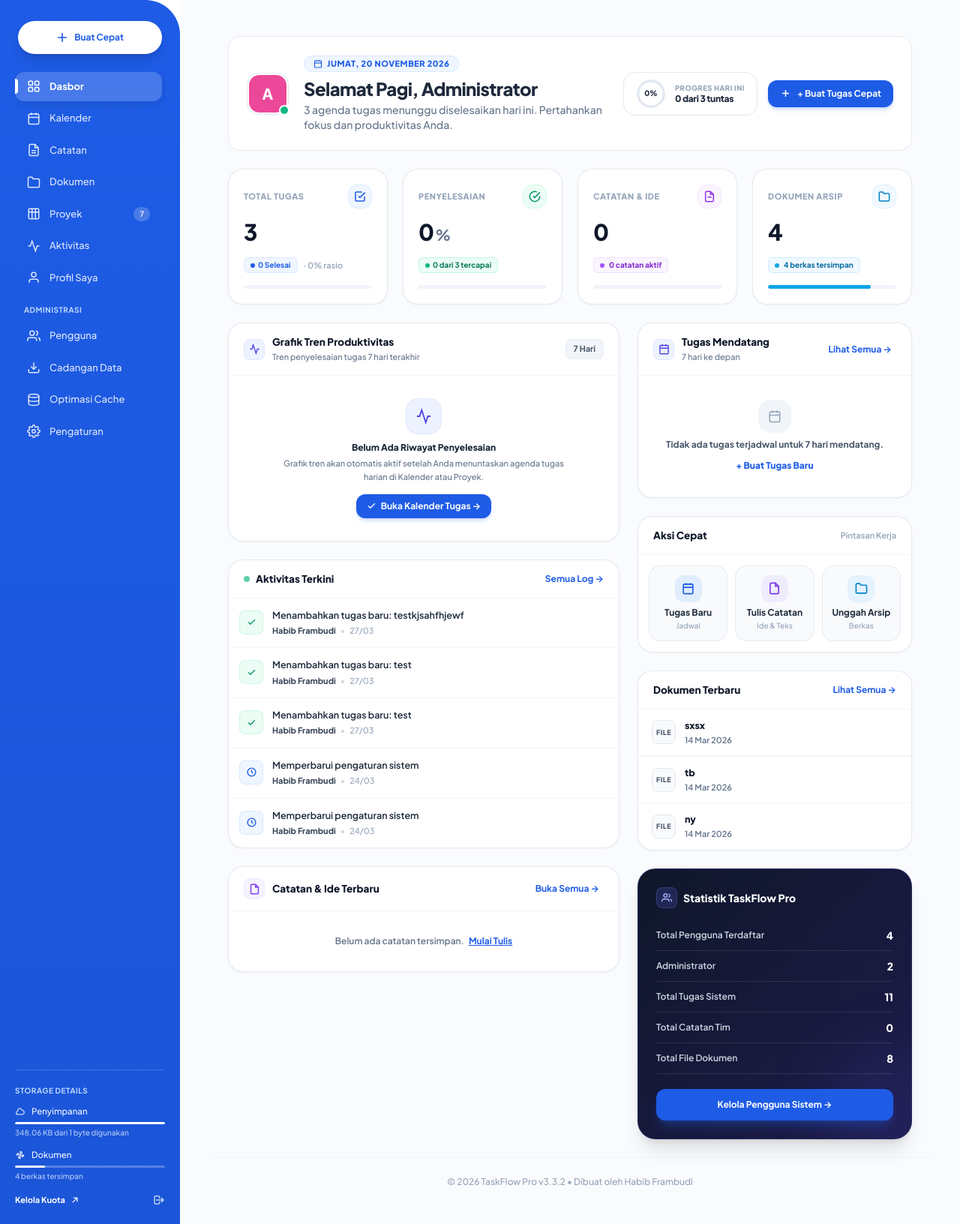
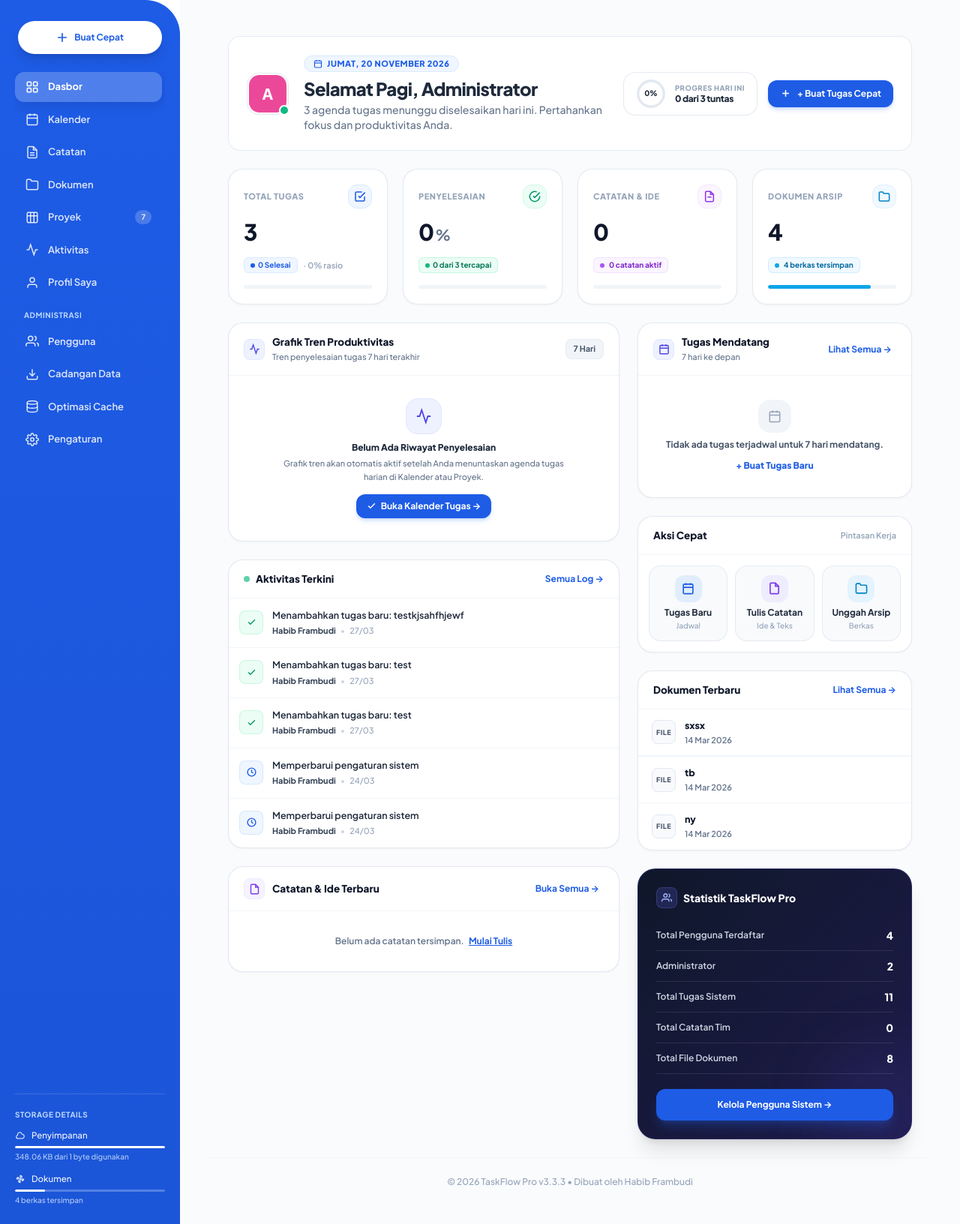
Before and after one commit to frambudi75/taskflow-pro, a PHP site: page /taskflow/index.php in a window 1280 px wide. Shown: the part 70-1702 px from the top of the page at 75% size. Run offline with PHP 8.4, Linux system fonts and the light colour scheme; a user stored in the database is signed in; data comes from the database, SQL or seed files in the repository; data that the repository does not hold is empty; some libraries are stand-ins or nearby versions.

Commit message:
feat(ui): refine sidebar navigation styling, remove kelola kuota bottom bar, harden service worker against third-party beacon errors, ensure universal openUploadModal availability, and bump version to 3.3.3

```diff
--- a/config.php
+++ b/config.php
@@ -1,7 +1,7 @@
 <?php
 date_default_timezone_set('Asia/Jakarta');
 
-define('APP_VERSION', '3.3.2');
+define('APP_VERSION', '3.3.3');
 
 // PHP 8.0 Polyfills for backward compatibility (PHP 7.4)
 if (!function_exists('str_starts_with')) {
--- a/index.php
+++ b/index.php
@@ -246,39 +246,24 @@ try {
             display: flex;
             align-items: center;
             gap: 12px;
-            padding: 9.5px 16px;
+            padding: 10px 14px;
             border-radius: 12px;
             color: rgba(255, 255, 255, 0.85);
             font-size: 13px;
-            font-weight: 500;
+            font-weight: 600;
             text-decoration: none;
             transition: all 0.2s cubic-bezier(0.16, 1, 0.3, 1);
         }
-        .nav-item::before {
-            content: '';
-            position: absolute;
-            left: 0;
-            top: 50%;
-            transform: translateY(-50%) scaleY(0);
-            width: 3.5px;
-            height: 20px;
-            background: #FFFFFF;
-            border-radius: 0 4px 4px 0;
-            transition: transform 0.22s cubic-bezier(0.34, 1.56, 0.64, 1);
-        }
         .nav-item:hover:not(.active) {
-            background: rgba(255, 255, 255, 0.1);
+            background: rgba(255, 255, 255, 0.12);
             color: #FFFFFF;
             transform: translateX(3px);
         }
         .nav-item.active {
-            background: rgba(255, 255, 255, 0.18) !important;
+            background: rgba(255, 255, 255, 0.22) !important;
             color: #FFFFFF !important;
             font-weight: 700 !important;
-            box-shadow: 0 4px 14px rgba(15, 23, 42, 0.12);
-        }
-        .nav-item.active::before {
-            transform: translateY(-50%) scaleY(1);
+            box-shadow: 0 4px 14px rgba(10, 30, 90, 0.16);
         }
         .nav-item .nav-icon {
             width: 18px;
@@ -378,8 +363,8 @@ try {
         }
     </style>
     <script>
-        // Early global modal helpers
-        window.openUploadModal = window.openUploadModal || function() {
+        // Universal modal helpers accessible globally before DOM completion
+        function openUploadModal() {
             if (typeof window.documentsOpenUploadModal === 'function') {
                 window.documentsOpenUploadModal();
             } else if (document.getElementById('uploadModal')) {
@@ -391,7 +376,21 @@ try {
             } else {
                 window.location.href = 'index.php?page=documents&openUpload=1';
             }
-        };
+        }
+        window.openUploadModal = openUploadModal;
+
+        function closeUploadModal() {
+            if (typeof window.documentsCloseUploadModal === 'function') {
+                window.documentsCloseUploadModal();
+            } else {
+                const m = document.getElementById('uploadModal');
+                if (m) {
+                    m.classList.add('hidden');
+                    m.style.display = 'none';
+                }
+            }
+        }
+        window.closeUploadModal = closeUploadModal;
     </script>
 </head>
 <body class="bg-white overflow-hidden h-screen w-screen flex flex-col m-0 p-0 select-none">
@@ -693,7 +692,7 @@ try {
                     </div>
 
                     <!-- Storage Bar: Dokumen Aktif -->
-                    <div class="mb-4">
+                    <div>
                         <div class="flex items-center gap-2 text-xs text-white/95 mb-1.5">
                             <svg class="w-3.5 h-3.5 shrink-0" fill="none" stroke="currentColor" stroke-width="1.8" viewBox="0 0 24 24">
                                 <path stroke-linecap="round" stroke-linejoin="round" d="M12 12V4a4 4 0 014 4h-4zm0 0h8a4 4 0 01-4 4v-4zm0 0v8a4 4 0 01-4-4h4zm0 0H4a4 4 0 014-4v4z"/>
@@ -704,19 +703,6 @@ try {
                             <div class="storage-bar-fill h-full bg-white rounded-full" style="width: <?php echo min(100, max(5, $sidebar_doc_count * 5)); ?>%;"></div>
                         </div>
                         <p class="text-[10px] text-blue-100/80 font-sans"><?php echo $sidebar_doc_count; ?> berkas tersimpan</p>
-                    </div>
-
-                    <!-- Upgrade / Kelola Kuota Link -->
-                    <div class="flex items-center justify-between">
-                        <a href="<?php echo isAdmin() ? route('cache') : route('profile'); ?>" class="inline-flex items-center gap-1.5 text-[11px] font-bold text-white hover:text-blue-100 group transition-colors">
-                            <span>Kelola Kuota</span>
-                            <svg class="w-3.5 h-3.5 transition-transform group-hover:translate-x-0.5 group-hover:-translate-y-0.5" fill="none" stroke="currentColor" stroke-width="2.2" viewBox="0 0 24 24">
-                                <path stroke-linecap="round" stroke-linejoin="round" d="M7 17L17 7M9 7h8v8"/>
-                            </svg>
-                        </a>
-                        <a href="<?php echo route('logout'); ?>" class="text-white/80 hover:text-rose-200 transition-colors" title="Keluar">
-                            <svg class="w-4 h-4" fill="none" stroke="currentColor" stroke-width="2" viewBox="0 0 24 24"><path stroke-linecap="round" stroke-linejoin="round" d="M17 16l4-4m0 0l-4-4m4 4H7m6 4v1a3 3 0 01-3 3H6a3 3 0 01-3-3V7a3 3 0 013-3h4a3 3 0 013 3v1"/></svg>
-                        </a>
                     </div>
                 </div>
             </aside>
--- a/pages/calendar.php
+++ b/pages/calendar.php
@@ -199,7 +199,7 @@ $day_pct = $day_total > 0 ? round(($day_done / $day_total) * 100) : 0;
             <button type="button" onclick="focusAgendaInput()"
                     class="px-4 py-2.5 rounded-xl bg-[#1E5CE6] hover:bg-[#1749B8] active:scale-95 text-white font-bold text-xs shadow-md shadow-blue-600/20 flex items-center gap-2 transition-all cursor-pointer">
                 <svg width="15" height="15" viewBox="0 0 24 24" fill="none" stroke="currentColor" stroke-width="2.5"><line x1="12" y1="5" x2="12" y2="19"/><line x1="5" y1="12" x2="19" y2="12"/></svg>
-                <span>+ Buat Agenda Cepat</span>
+                <span>Buat Agenda Cepat</span>
             </button>
         </div>
     </div>
```
Also changed, not shown: docs/DOCUMENTATION.md (+2 -2 lines), pages/documents.php (+7 -4 lines), sw.js (+17 -15 lines), CHANGELOG.md, README.md.
